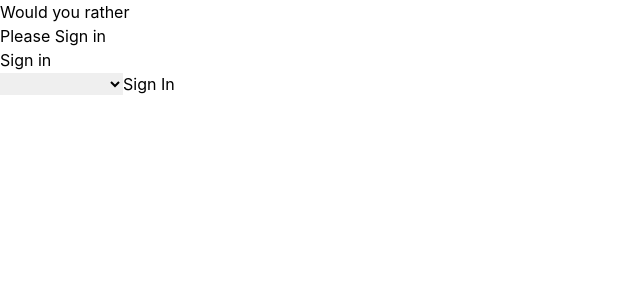
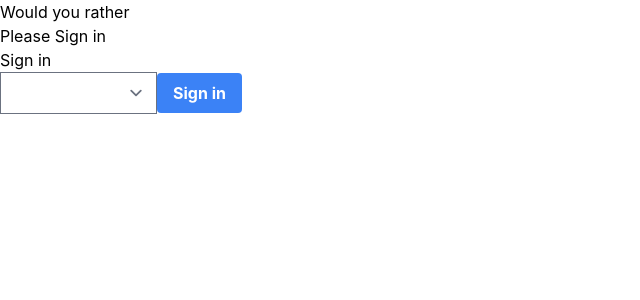
Before and after one commit to diwao/would-you-rather-project, a React (Create React App) app: page /add in a window 1280 px wide. Shown: the top 300 px of the page, without its empty margins (0-640 px from the left). Built offline with nearby package versions, Linux system fonts and the light colour scheme.

Commit message:
feat: Create BaseButton component

```diff
--- /dev/null
+++ b/src/components/BaseButton.js
@@ -0,0 +1,13 @@
+import React from 'react';
+
+export default function BaseButton(props) {
+  return (
+    <button
+      type={props.type}
+      className="bg-blue-500 hover:bg-blue-700 disabled:opacity-50 text-white font-bold py-2 px-4 rounded"
+      disabled={props.disabled}
+    >
+      {props.children}
+    </button>
+  );
+}
--- a/src/components/NewQuestion.js
+++ b/src/components/NewQuestion.js
@@ -2,6 +2,7 @@ import React, { Component } from 'react';
 import { connect } from 'react-redux';
 import { handleSaveQuestion } from '../actions/questions';
 import { handleInitialData } from '../actions/shared';
+import BaseButton from './BaseButton';
 
 class NewQuestion extends Component {
   state = {
@@ -59,12 +60,18 @@ class NewQuestion extends Component {
             value={optionTwoText}
             onChange={this.handleOptionTwo}
           />
-          <button
+          {/* <button
             type="submit"
             disabled={optionOneText === '' || optionTwoText === ''}
           >
             Submit
-          </button>
+          </button> */}
+          <BaseButton
+            type="submit"
+            disabled={optionOneText === '' || optionTwoText === ''}
+          >
+            Sign in
+          </BaseButton>
         </form>
       </div>
     );
--- a/src/components/QuestionInput.js
+++ b/src/components/QuestionInput.js
@@ -1,6 +1,6 @@
 import React, { Component } from 'react';
 import { connect } from 'react-redux';
-
+import BaseButton from './BaseButton';
 class QuestionInput extends Component {
   state = {
     option: null,
@@ -53,7 +53,7 @@ class QuestionInput extends Component {
                 </label>
               </li>
             </ul>
-            <button onSubmit={this.handleSubmit}>Submit</button>
+            <BaseButton type="submit">Sign in</BaseButton>
           </form>
         </div>
       </div>
--- a/src/components/SignIn.js
+++ b/src/components/SignIn.js
@@ -1,6 +1,7 @@
 import React, { Component } from 'react';
 import { connect } from 'react-redux';
 import { setAuthedUser } from '../actions/authedUser';
+import BaseButton from './BaseButton';
 class SignIn extends Component {
   state = {
     selectedId: '',
@@ -38,7 +39,7 @@ class SignIn extends Component {
               </option>
             ))}
           </select>
-          <button type="submit">Sign In</button>
+          <BaseButton type="submit">Sign in</BaseButton>
         </form>
       </div>
     );
--- a/tailwind.config.js
+++ b/tailwind.config.js
@@ -5,7 +5,9 @@ module.exports = {
     extend: {},
   },
   variants: {
-    extend: {},
+    extend: {
+      opacity: ['disabled'],
+    },
   },
-  plugins: [],
+  plugins: [require('@tailwindcss/forms')],
 };
```
